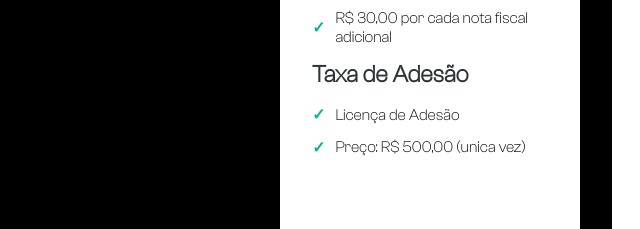
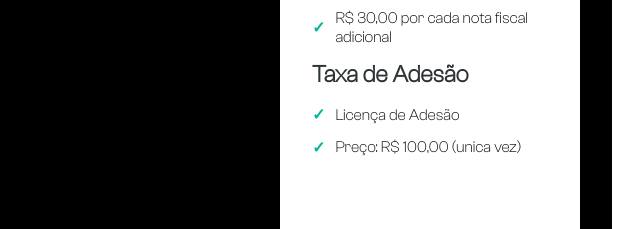
Before and after one commit to UiWill/dnotasSP, a plain HTML site: page index.html in a window 1280 px wide. Shown: the part 3985-4214 px from the top of the page, 44-684 px from the left. Drawn offline with nearby package versions, Linux system fonts and the light colour scheme; a web font is replaced by a local one.

Commit message:
nova atualização

```diff
--- a/index.html
+++ b/index.html
@@ -238,7 +238,7 @@
                                     <h2 class="plan-name">Taxa de Adesão</h2>
                                     <ul class="features">
                                         <li>Licença de Adesão</li>
-                                        <li>Preço: R$ 500,00 (unica vez)</li>
+                                        <li>Preço: R$ 100,00 (unica vez)</li>
                                 </ul>
 
                             </div>
```
